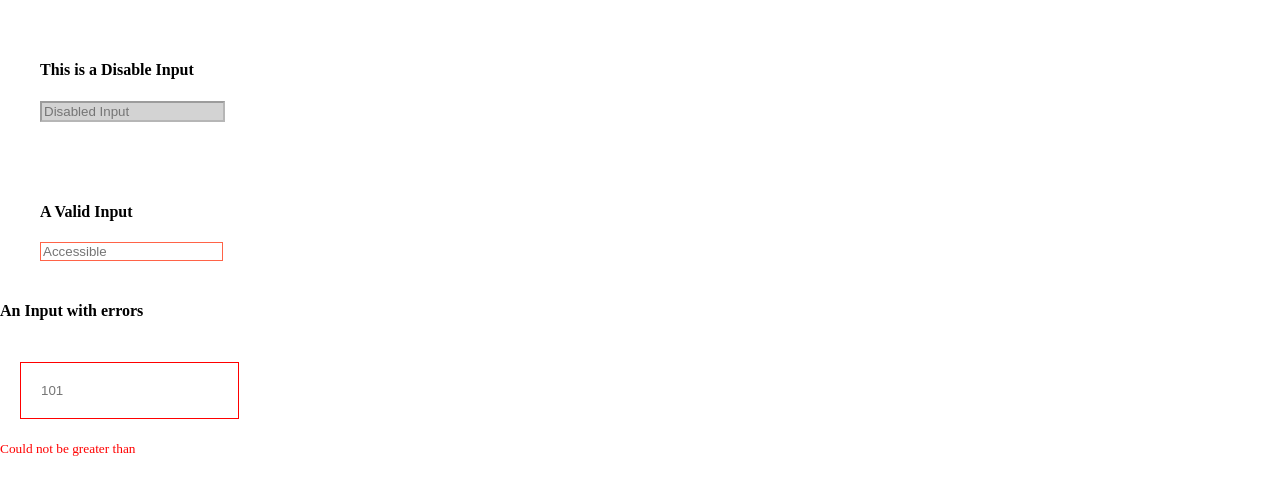
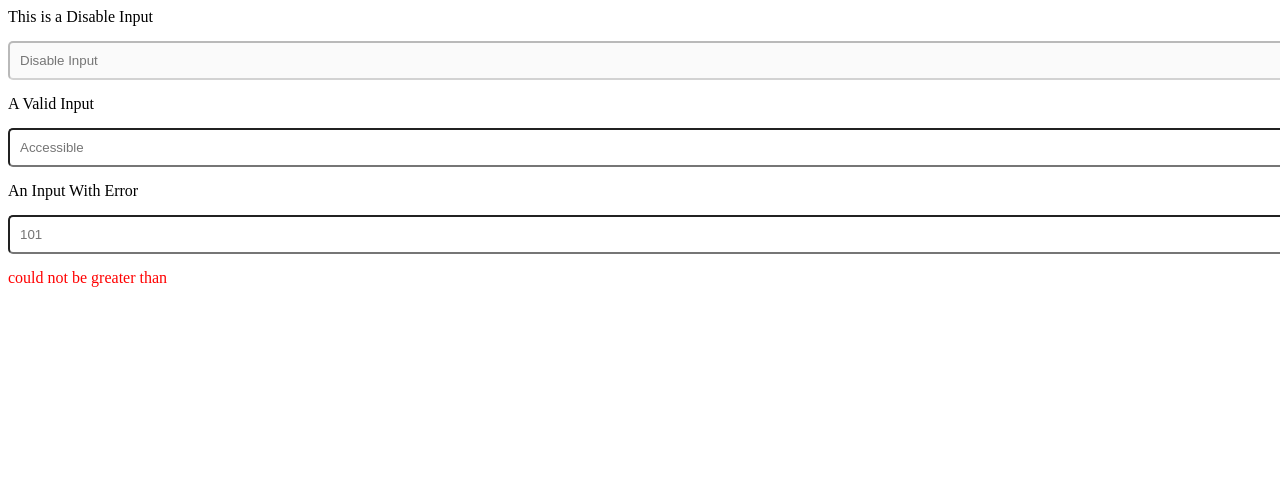
Before and after one commit to nx-mukesh/react-client, a React (Create React App) app in the folder training/: page / in a window 1280 px wide. Shown: the top 494 px of the page. Built offline with nearby package versions, Linux system fonts and the light colour scheme.

Commit message:
feat:intor to react

```diff
--- a/training/src/components/TextField/TextField.jsx
+++ b/training/src/components/TextField/TextField.jsx
@@ -1,22 +1,24 @@
 import React from 'react';
-import './style.css';
+import { style } from './style';
 
-const TextField = () => {
+const TextField = (props) => {
+  const { value, error, title, disable } = props;
   return (
-    <div className="test-field__container">
-      <div className="test-field__disable-input">
-        <h4>This is a Disable Input</h4>
-        <input type="text" placeholder="Disabled Input" disabled/>
-      </div>
-      <div className="test-field__accessible-input">
-        <h4>A Valid Input</h4>
-        <input type="text" placeholder="Accessible" />
-      </div>
-      <div className="test-field__error-input">
-        <h4>An Input with errors</h4>
-        <input type="text" placeholder="101" /><br/>
-        <small>Could not be greater than</small>
-      </div>
+    <div className="textField" style={style.textField}>
+      <label className="textField__heading" style={style.textField__heading}>
+        {title}
+      </label>
+      <br />
+      <input
+        className="testField__input"
+        style={style.testField__input}
+        type="text"
+        placeholder={value}
+        disabled={disable}
+      />
+      <label className="testField__error" style={style.testField__error}>
+        {error}
+      </label>
     </div>
   );
 };
--- a/training/src/components/TextField/style.css
+++ /dev/null
@@ -1,37 +0,0 @@
-body {
-  margin: 0;
-  padding: 0;
-  height: 100px;
-  width: 100%;
-  color: black
-}
-
-;
-
-.test-field__container {
-  border: 1px solid black;
-  margin: 0;
-  padding: 20px;
-}
-
-.test-field__disable-input input{
-  background-color: lightgrey;
-}
-
-.test-field__accessible-input input{
-  border: 1px solid tomato;
-}
-
-.test-field__error-input input {
-  border: 1px solid red;
-}
-
-.test-field__error-input small {
-  color: red;
-}
-.test-field__disable-input,
-.test-field__accessible-input,
-.test-field__error-input input{
-  margin: 20px;
-  padding: 20px;
-}
--- /dev/null
+++ b/training/src/components/TextField/style.js
@@ -0,0 +1,23 @@
+export const style = {
+  textField: {
+    width: '100%',
+  },
+  textField__heading: {
+    color: 'black',
+  },
+  testField__input : {
+    padding: '10px',
+    margin: '15px 0px 15px 0px',
+    width: '100%',
+    "border-radius":'5px',
+  },
+  // testField__disable_input:{
+  //   padding: '10px',
+  //   margin: '15px 0px 15px 0px',
+  //   width: '100%',
+  //   "border-radius":'5px',
+  // },
+  testField__error:{
+    color:'red'
+  }
+};
--- a/training/src/pages/TestFieldDemo/TextFieldDemo.jsx
+++ b/training/src/pages/TestFieldDemo/TextFieldDemo.jsx
@@ -4,7 +4,9 @@ import TextField from '../../components/TextField';
 const TextFieldDemo = () => {
   return (
     <div>
-      <TextField/>
+      <TextField value="Disable Input" disable={true} title="This is a Disable Input"/>
+      <TextField value="Accessible" disable={false} title="A Valid Input"/>
+      <TextField value="101" disable={false} title="An Input With Error" error="could not be greater than"/>
     </div>
   )
 }
```
Also changed, not shown: 1 other file (tests, documents, lock files or other folders).
